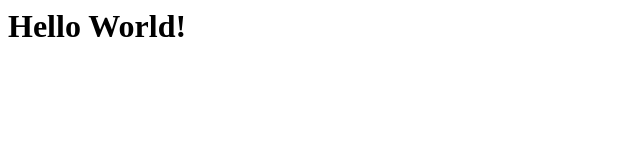
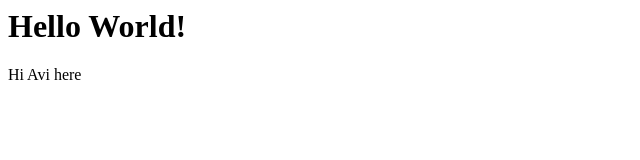
Before and after one commit to Someone13254/someone13254.github.io, a plain HTML site: page index.html in a window 1280 px wide. Shown: the full height of the page, 0-640 px from the left. Drawn offline with Linux system fonts and the light colour scheme.

Commit message:
Update index.html

```diff
--- a/index.html
+++ b/index.html
@@ -1 +1,3 @@
 <h1>Hello World!</h1>
+
+Hi Avi here
```
